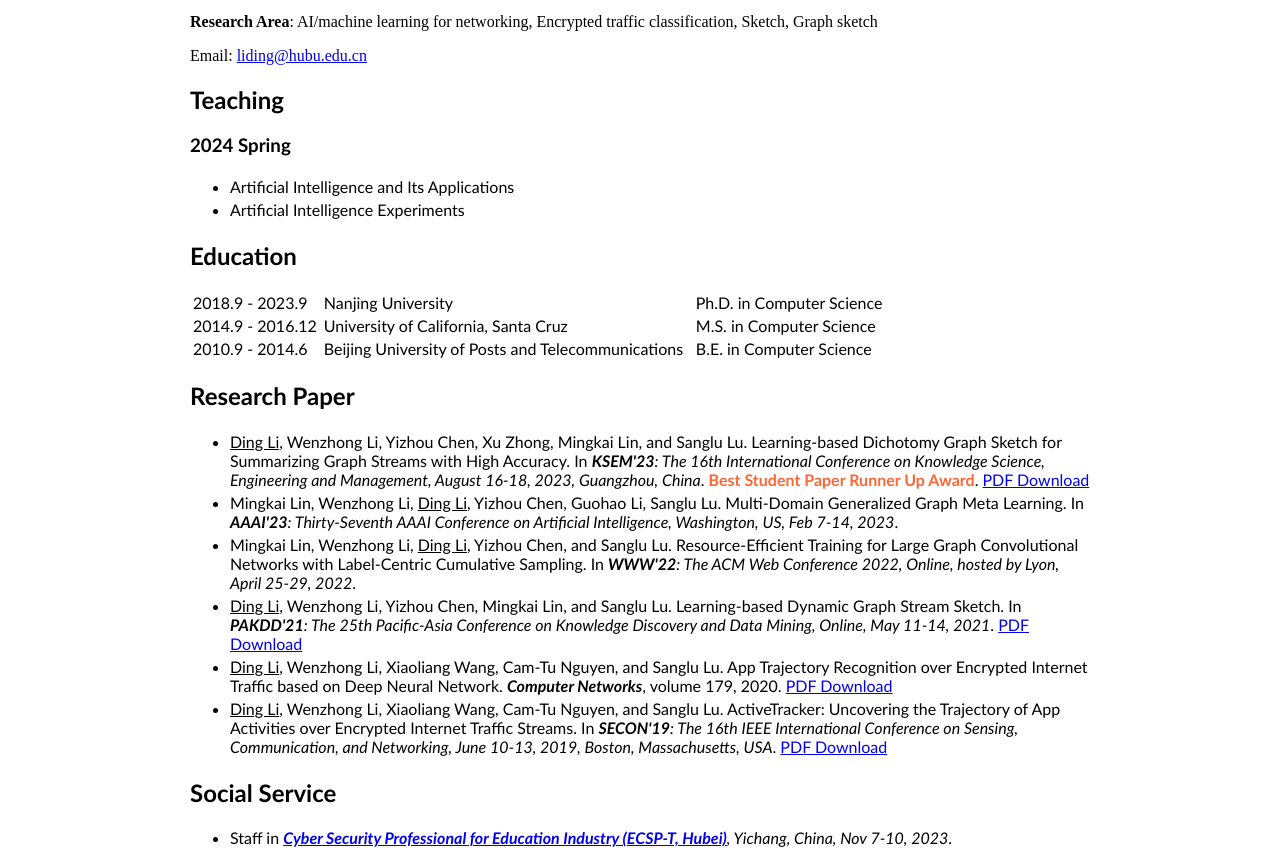
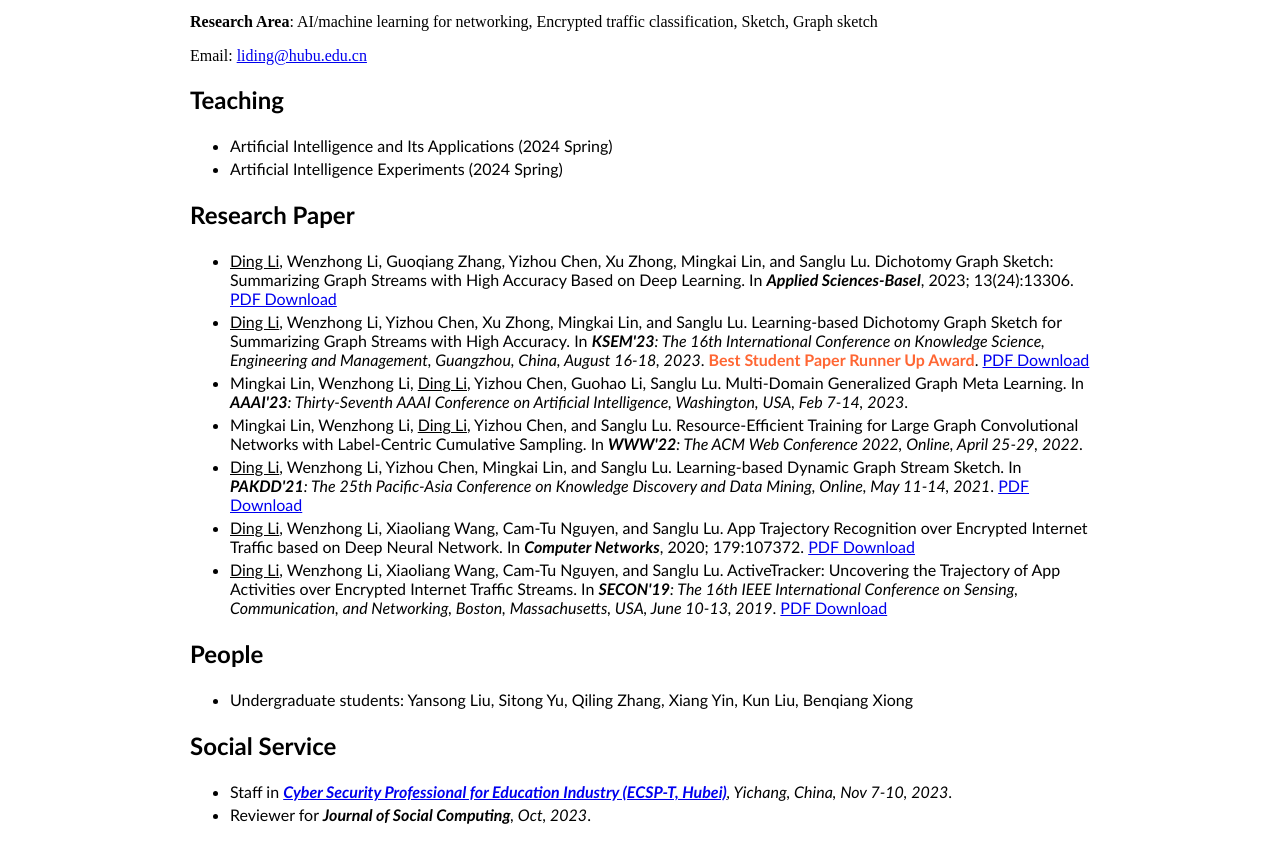
Before and after one commit to liding320/liding320.github.io, a plain HTML site: page index.html in a window 1280 px wide. Shown: the part 206-1071 px from the top of the page. After the commit the page ends 1048 px from the top, so only its background shows below. Drawn offline with Linux system fonts and the light colour scheme.

Commit message:
Regular update

```diff
--- a/index.html
+++ b/index.html
@@ -43,26 +43,18 @@
 <p>Ding Li received his Ph.D. degree in Computer Science from Nanjing University in 2023. Now he is an assistant professor in <a href="https://csi.hubu.edu.cn/xygk/xyjj.htm">School of Computer Science and Information Engineering</a>, Hubei University.</p>
 <p><strong>Research Area</strong>: AI/machine learning for networking, Encrypted traffic classification, Sketch, Graph sketch</p>
 <p>Email: <a href="mailto:liding@hubu.edu.cn">liding@hubu.edu.cn</a></p>
-<!-- <p>News: 招收2024级硕士研究生，欢迎对科研或工程感兴趣的同学报考。</p> -->
 </div>
 
 <div style="width: 900px; height: auto; margin: 0px auto; font-family: Calibri">
 <h2>Teaching</h2>
-<h3>2024 Spring</h3>
   <ul>
-      <li style="padding: 2px 0px;">Artificial Intelligence and Its Applications</li>
-      <li style="padding: 2px 0px;">Artificial Intelligence Experiments</li>
+      <li style="padding: 2px 0px;">Artificial Intelligence and Its Applications (2024 Spring)</li>
+      <li style="padding: 2px 0px;">Artificial Intelligence Experiments (2024 Spring)</li>
   </ul>
 </div>
 
-<div style="width: 900px; height: auto; margin: 0px auto; font-family: Calibri">
+<!-- <div style="width: 900px; height: auto; margin: 0px auto; font-family: Calibri">
 <h2>Education</h2>
-<!--  <ul>
-    <li style="padding: 2px 0px;">2018.9 - 2023.9 &nbsp&nbsp&nbsp&nbsp Nanjing University &nbsp&nbsp&nbsp Ph.D. in Computer Science</li>
-    <li style="padding: 2px 0px;">2014.9 - 2016.12 &nbsp&nbsp University of California, Santa Cruz &nbsp&nbsp&nbsp M.S. in Computer Science</li>
-    <li style="padding: 2px 0px;">2010.9 - 2014.6 &nbsp&nbsp&nbsp&nbsp Beijing University of Posts and Telecommunications &nbsp&nbsp&nbsp B.E. in Computer Science</li>
-  </ul>
--->
   <table width="700px">
     <tr>
         <td>2018.9 - 2023.9</td>
@@ -80,22 +72,31 @@
         <td>B.E. in Computer Science</td>
     </tr>
   </table>
-</div>
+</div> -->
 
 <div style="width: 900px; height: auto; margin: 0px auto; font-family: Calibri">
 <h2>Research Paper</h2>
   <ul>
-    <li style="padding: 2px 0px;"><u>Ding Li</u>, Wenzhong Li, Yizhou Chen, Xu Zhong, Mingkai Lin, and Sanglu Lu. Learning-based Dichotomy Graph Sketch for Summarizing Graph Streams with High Accuracy. In <em><strong>KSEM'23</strong>: The 16th International Conference on Knowledge Science, Engineering and Management, August 16-18, 2023, Guangzhou, China</em>. <font color="FF6633"><strong>Best Student Paper Runner Up Award</strong></font>. <a href="https://liding320.github.io/paper/KSEM 2023.pdf">PDF Download</a></li>
+    <li style="padding: 2px 0px;"><u>Ding Li</u>, Wenzhong Li, Guoqiang Zhang, Yizhou Chen, Xu Zhong, Mingkai Lin, and Sanglu Lu. Dichotomy Graph Sketch: Summarizing Graph Streams with High Accuracy Based on Deep Learning. In <em><strong>Applied Sciences-Basel</strong></em>, 2023; 13(24):13306. <a href="https://liding320.github.io/paper/applsci-13-13306-v2.pdf">PDF Download</a>
 
-    <li style="padding: 2px 0px;">Mingkai Lin, Wenzhong Li, <u>Ding Li</u>, Yizhou Chen, Guohao Li, Sanglu Lu. Multi-Domain Generalized Graph Meta Learning. In <em><strong>AAAI'23</strong>: Thirty-Seventh AAAI Conference on Artificial Intelligence, Washington, US, Feb 7-14, 2023</em>.</li>
+    <li style="padding: 2px 0px;"><u>Ding Li</u>, Wenzhong Li, Yizhou Chen, Xu Zhong, Mingkai Lin, and Sanglu Lu. Learning-based Dichotomy Graph Sketch for Summarizing Graph Streams with High Accuracy. In <em><strong>KSEM'23</strong>: The 16th International Conference on Knowledge Science, Engineering and Management, Guangzhou, China, August 16-18, 2023</em>. <font color="FF6633"><strong>Best Student Paper Runner Up Award</strong></font>. <a href="https://liding320.github.io/paper/KSEM 2023.pdf">PDF Download</a></li>
 
-    <li style="padding: 2px 0px;"> Mingkai Lin, Wenzhong Li, <u>Ding Li</u>, Yizhou Chen, and Sanglu Lu. Resource-Efficient Training for Large Graph Convolutional Networks with Label-Centric Cumulative Sampling. In <em><strong>WWW'22</strong>: The ACM Web Conference 2022, Online, hosted by Lyon, April 25-29, 2022</em>.</li>
+    <li style="padding: 2px 0px;">Mingkai Lin, Wenzhong Li, <u>Ding Li</u>, Yizhou Chen, Guohao Li, Sanglu Lu. Multi-Domain Generalized Graph Meta Learning. In <em><strong>AAAI'23</strong>: Thirty-Seventh AAAI Conference on Artificial Intelligence, Washington, USA, Feb 7-14, 2023</em>.</li>
+
+    <li style="padding: 2px 0px;"> Mingkai Lin, Wenzhong Li, <u>Ding Li</u>, Yizhou Chen, and Sanglu Lu. Resource-Efficient Training for Large Graph Convolutional Networks with Label-Centric Cumulative Sampling. In <em><strong>WWW'22</strong>: The ACM Web Conference 2022, Online, April 25-29, 2022</em>.</li>
 
     <li style="padding: 2px 0px;"> <u>Ding Li</u>, Wenzhong Li, Yizhou Chen, Mingkai Lin, and Sanglu Lu. Learning-based Dynamic Graph Stream Sketch. In <em><strong>PAKDD'21</strong>: The 25th Pacific-Asia Conference on Knowledge Discovery and Data Mining, Online, May 11-14, 2021</em>. <a href="https://liding320.github.io/paper/PAKDD 2021.pdf">PDF Download</a></li>
 
-    <li style="padding: 2px 0px;"> <u>Ding Li</u>, Wenzhong Li, Xiaoliang Wang, Cam-Tu Nguyen, and Sanglu Lu. App Trajectory Recognition over Encrypted Internet Traffic based on Deep Neural Network. <em><strong>Computer Networks</strong></em>, volume 179, 2020. <a href="https://liding320.github.io/paper/Computer Networks 179 (2020).pdf">PDF Download</a></li>
+    <li style="padding: 2px 0px;"> <u>Ding Li</u>, Wenzhong Li, Xiaoliang Wang, Cam-Tu Nguyen, and Sanglu Lu. App Trajectory Recognition over Encrypted Internet Traffic based on Deep Neural Network. In <em><strong>Computer Networks</strong></em>, 2020; 179:107372. <a href="https://liding320.github.io/paper/Computer Networks 179 (2020).pdf">PDF Download</a></li>
 
-    <li style="padding: 2px 0px;"> <u>Ding Li</u>, Wenzhong Li, Xiaoliang Wang, Cam-Tu Nguyen, and Sanglu Lu. ActiveTracker: Uncovering the Trajectory of App Activities over Encrypted Internet Traffic Streams. In <em><strong>SECON'19</strong>: The 16th IEEE International Conference on Sensing, Communication, and Networking, June 10-13, 2019, Boston, Massachusetts, USA</em>. <a href="https://liding320.github.io/paper/SECON 2019.pdf">PDF Download</a></li>
+    <li style="padding: 2px 0px;"> <u>Ding Li</u>, Wenzhong Li, Xiaoliang Wang, Cam-Tu Nguyen, and Sanglu Lu. ActiveTracker: Uncovering the Trajectory of App Activities over Encrypted Internet Traffic Streams. In <em><strong>SECON'19</strong>: The 16th IEEE International Conference on Sensing, Communication, and Networking, Boston, Massachusetts, USA, June 10-13, 2019</em>. <a href="https://liding320.github.io/paper/SECON 2019.pdf">PDF Download</a></li>
+  </ul>
+</div>
+
+<div style="width: 900px; height: auto; margin: 0px auto; font-family: Calibri">
+<h2>People</h2>
+  <ul>
+      <li style="padding: 2px 0px;">Undergraduate students: Yansong Liu, Sitong Yu, Qiling Zhang, Xiang Yin, Kun Liu, Benqiang Xiong</li>
   </ul>
 </div>
 
@@ -103,6 +104,7 @@
 <h2>Social Service</h2>
   <ul>
     <li style="padding: 2px 0px;">Staff in <em><strong><a href="https://ecsp.emic.edu.cn/h/kbjh/2023-10-12/344.html" target="_blank">Cyber Security Professional for Education Industry (ECSP-T, Hubei)</a></strong>, Yichang, China, Nov 7-10, 2023</em>.</li>
+    <li style="padding: 2px 0px;">Reviewer for <em><strong>Journal of Social Computing</strong>, Oct, 2023</em>.</li>
   </ul>
 </div>
 
```
Also changed, not shown: 2 other files.
